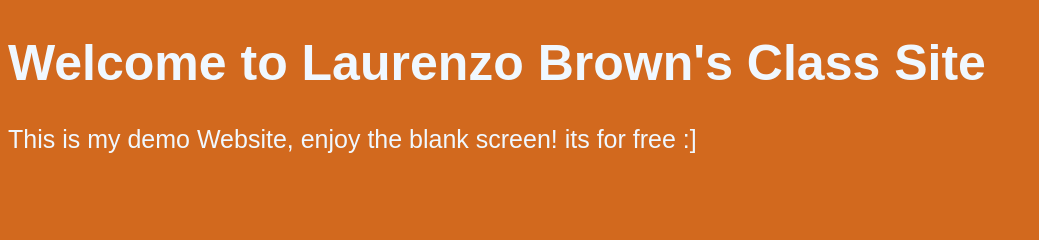
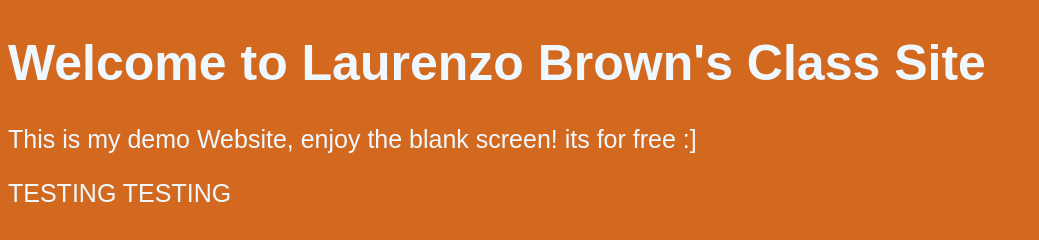
Before and after one commit to Laurenzob/MMP240, a plain HTML site: page WK1/index.html in a window 1280 px wide. Shown: the whole page, without its empty margins (0-1039 px from the left). Drawn offline with Linux system fonts and the light colour scheme.

Commit message:
added test line

```diff
--- a/WK1/index.html
+++ b/WK1/index.html
@@ -18,5 +18,6 @@
         <body>
         <h1>Welcome to Laurenzo Brown's Class Site</h1>
         <p>This is my demo Website, enjoy the blank screen! its for free :]</p>
+        <p> TESTING TESTING </p>
         </body>
 </html>
```
